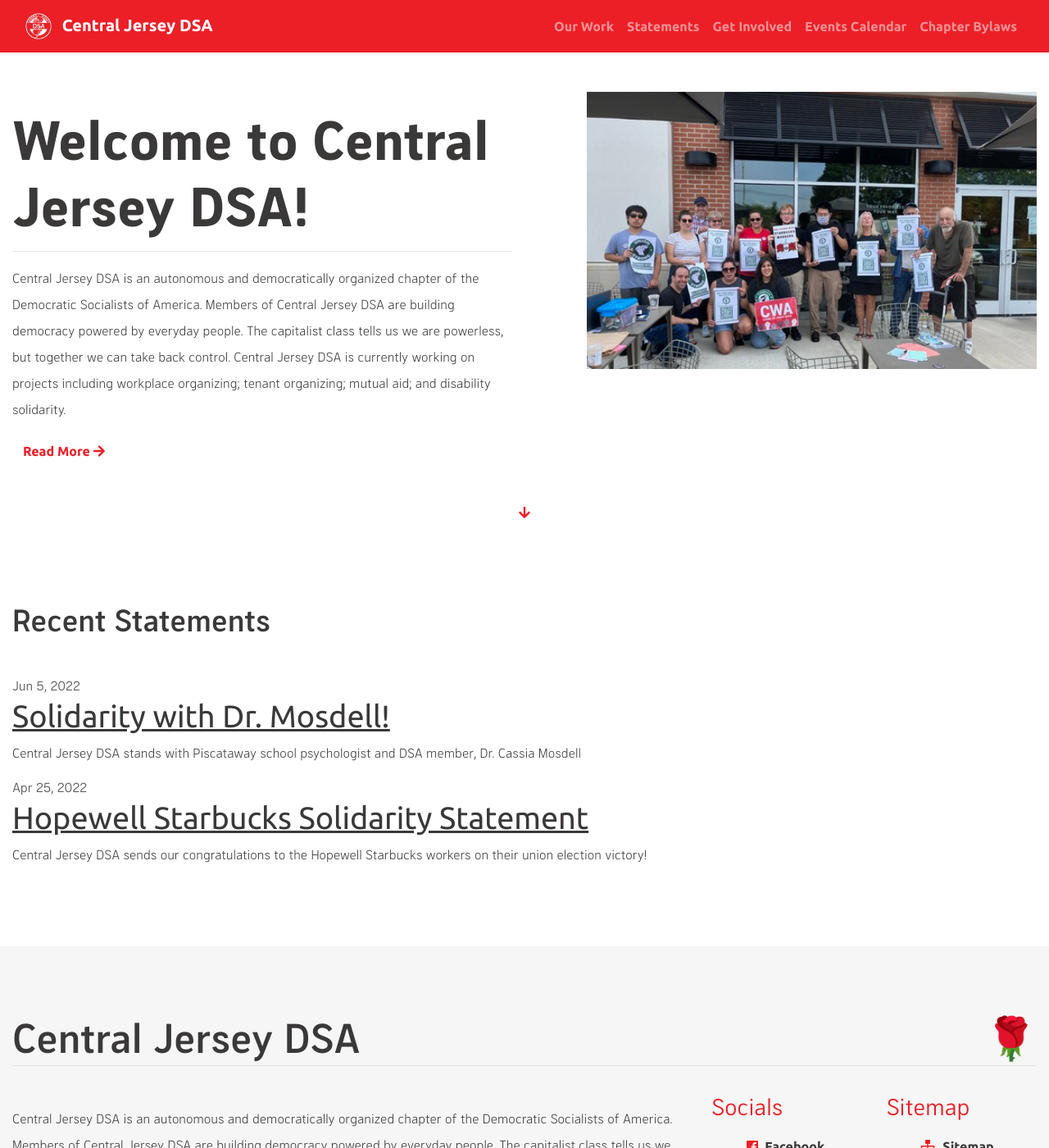
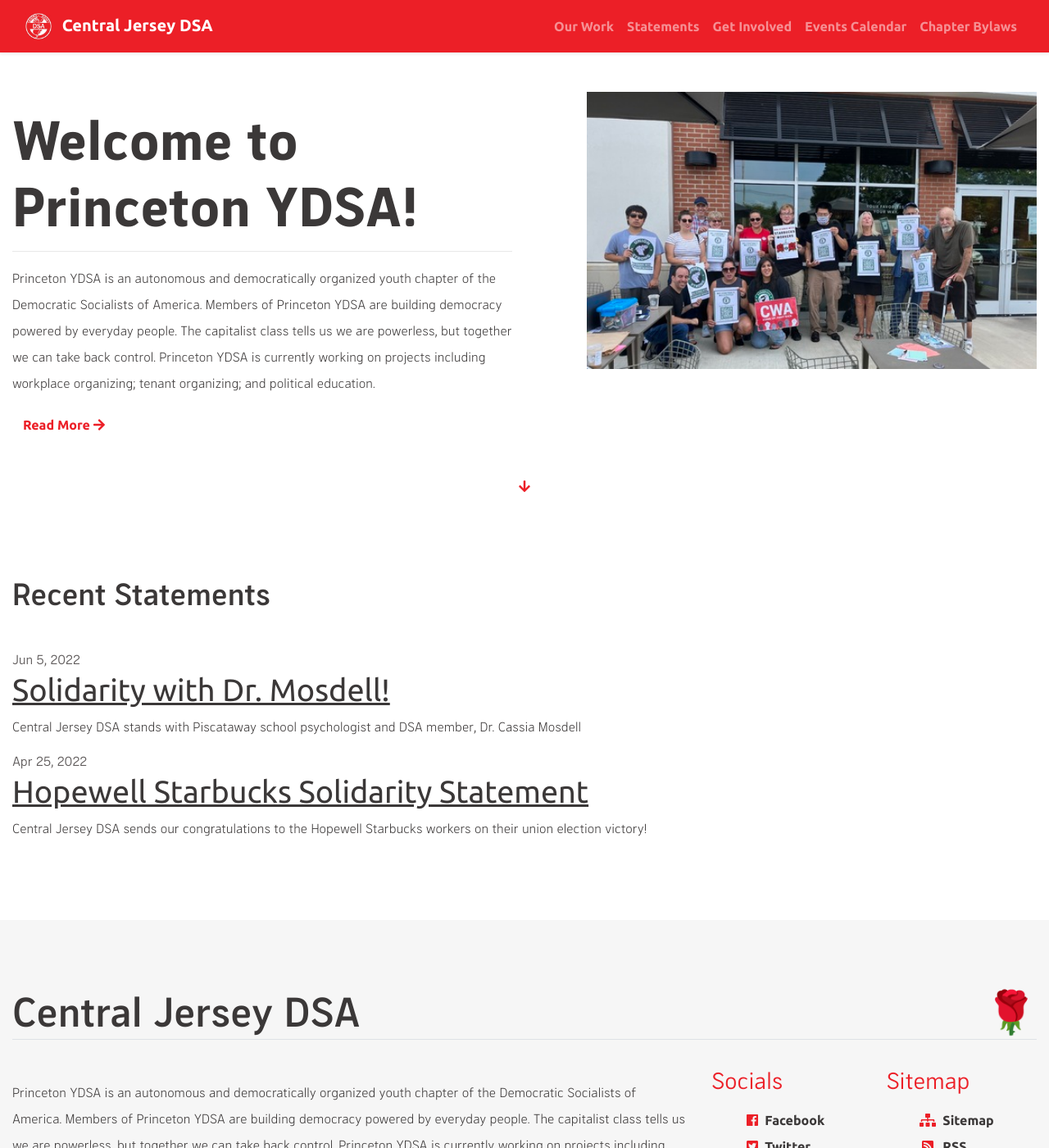
Before and after one commit to centralnjdsa-ntc/princetonydsa.github.io, a Jekyll site: the page built from index.html, in a window 1280 px wide and 1400 px high. Shown: the whole window at 82% size. Built offline with Jekyll 4.4.1, drawn with Linux system fonts in a browser that asks for light colours; the list of posts is cut into pages by our own code; some of the changed text lies outside the part shown.

Commit message:
Update copy.yml
PYDSA

```diff
--- a/_data/copy.yml
+++ b/_data/copy.yml
@@ -1,4 +1,4 @@
 global:
-  - about: "Central Jersey DSA is an autonomous and democratically organized chapter of the Democratic Socialists of America. Members of Central Jersey DSA are building democracy powered by everyday people. The capitalist class tells us we are powerless, but together we can take back control. Central Jersey DSA is currently working on projects including workplace organizing; tenant organizing; mutual aid; and disability solidarity."
-  - welcome: "Welcome to Central Jersey DSA!"
+  - about: "Princeton YDSA is an autonomous and democratically organized youth chapter of the Democratic Socialists of America. Members of Princeton YDSA are building democracy powered by everyday people. The capitalist class tells us we are powerless, but together we can take back control. Princeton YDSA is currently working on projects including workplace organizing; tenant organizing; and political education."
+  - welcome: "Welcome to Princeton YDSA!"
   - welcome-image: ""
```
